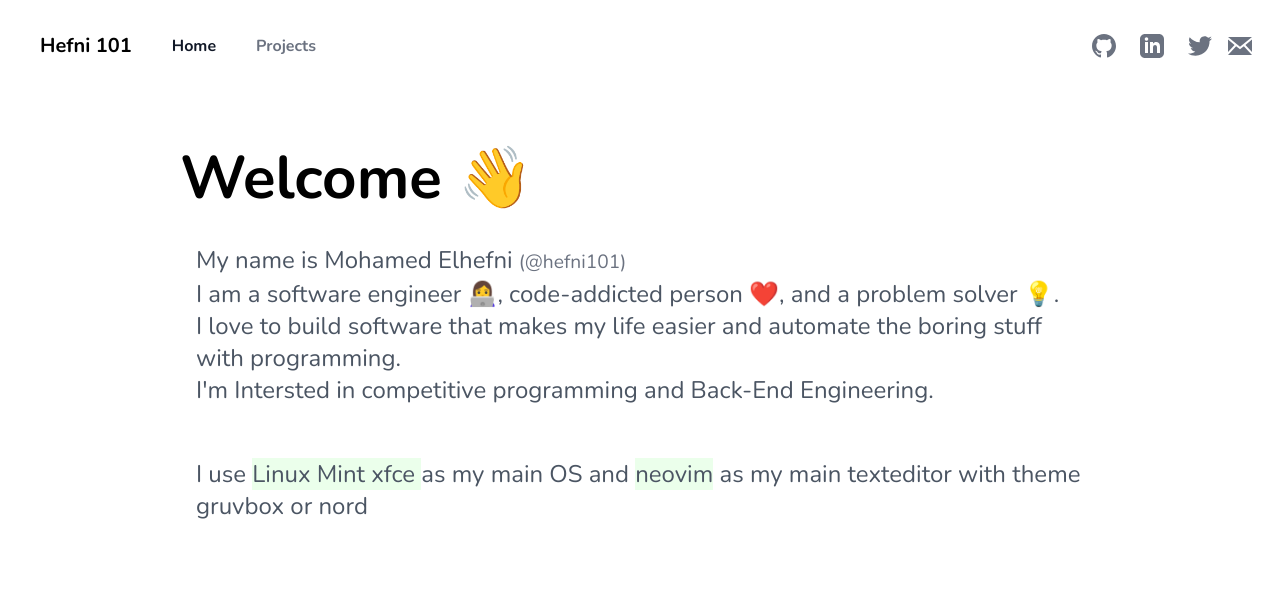
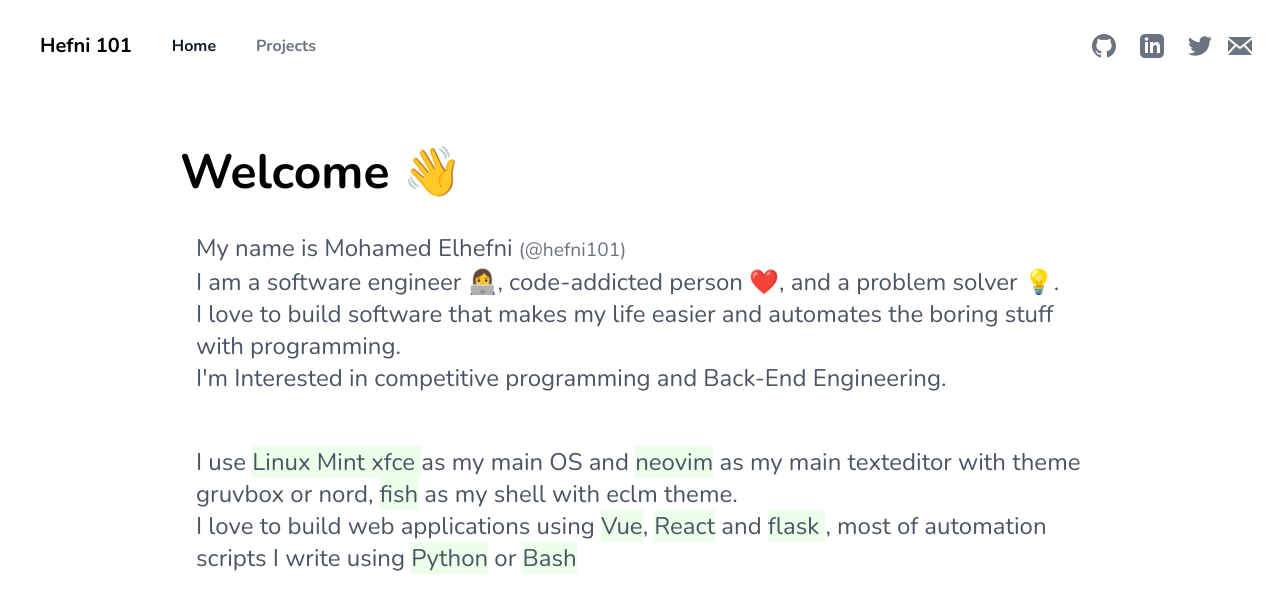
Before and after one commit to mohamedelhefni/myportfolio, a Nuxt app: page / in a window 1280 px wide. Shown: the top 612 px of the page. Built offline with nearby package versions, Linux system fonts and the light colour scheme.

Commit message:
edit home page

```diff
--- a/pages/index.vue
+++ b/pages/index.vue
@@ -1,20 +1,22 @@
 <template>
   <div class="container p-5 my-4 mx-auto lg:w-3/4">
-    <h1 class="text-6xl font-bold mt-5">Welcome 👋</h1>
+    <h1 class="text-5xl font-bold mt-5">Welcome 👋</h1>
     <p class="description text-2xl my-3 p-4 mt-5 text-gray-600">
       My name is Mohamed Elhefni
       <small class="text-gray-500">(@hefni101)</small><br />
       I am a software engineer 👩‍💻, code-addicted person ❤️, and a problem solver
       💡.
       <br />
-      I love to build software that makes my life easier and automate the boring
+      I love to build software that makes my life easier and automates the boring
       stuff with programming. <br />
-      I'm Intersted in competitive programming and Back-End Engineering.
+      I'm Interested in competitive programming and Back-End Engineering.
     </p>
     <p class="uses text-2xl my-3 p-4 mt-5 text-gray-600">
       I use <mark class="text-gray-600">Linux Mint xfce </mark> as my main OS
       and <mark class="text-gray-600">neovim</mark> as my main texteditor with
-      theme gruvbox or nord
+      theme gruvbox or nord, <mark class="text-gray-600">fish</mark>  as my shell with eclm theme.<br />
+      I love to build web applications using <mark class="text-gray-600" >Vue</mark>, <mark class="text-gray-600">React</mark> and <mark class="text-gray-600">flask </mark>,
+      most  of automation scripts I write  using <mark class="text-gray-600">Python</mark> or <mark  class="text-gray-600"> Bash </mark>
     </p>
   </div>
 </template>
```
